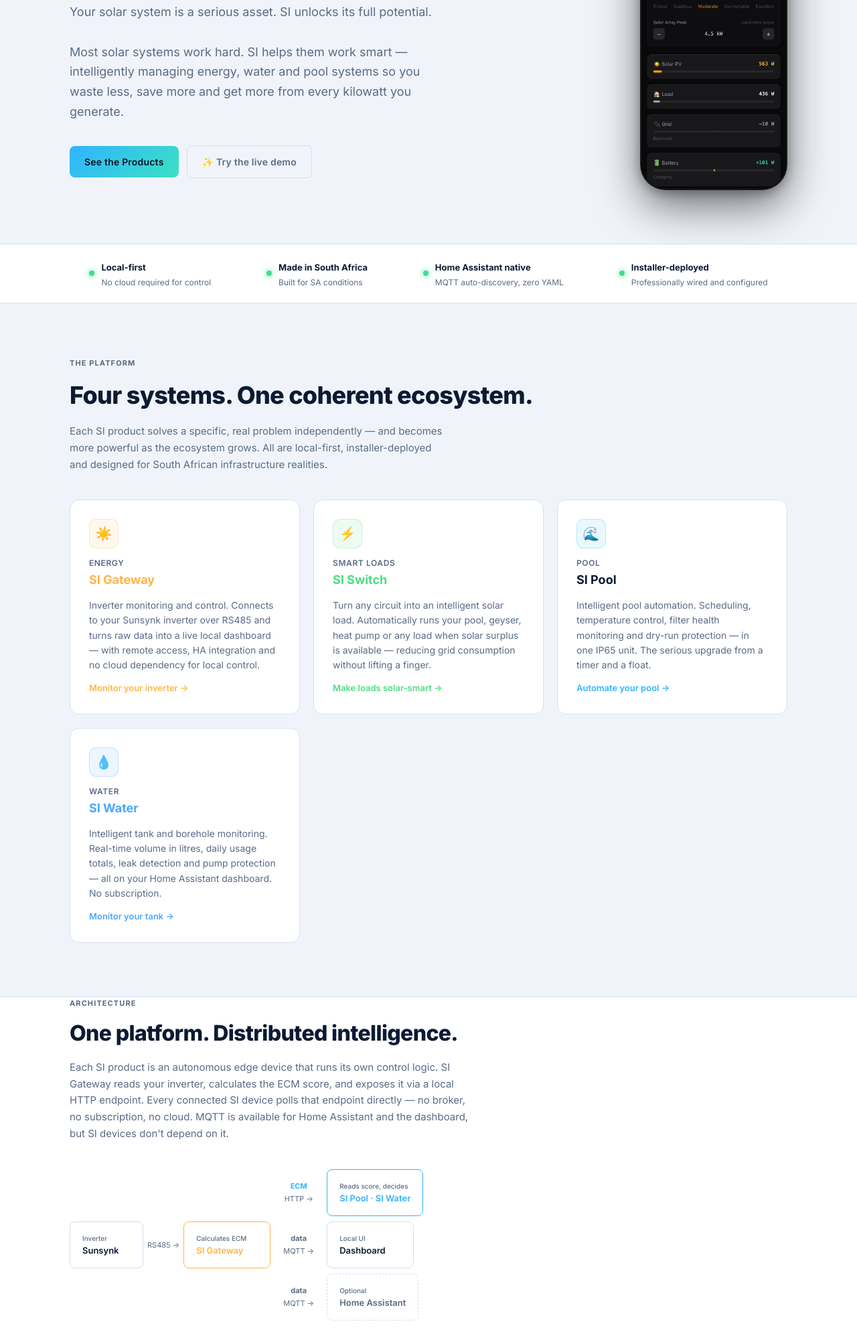
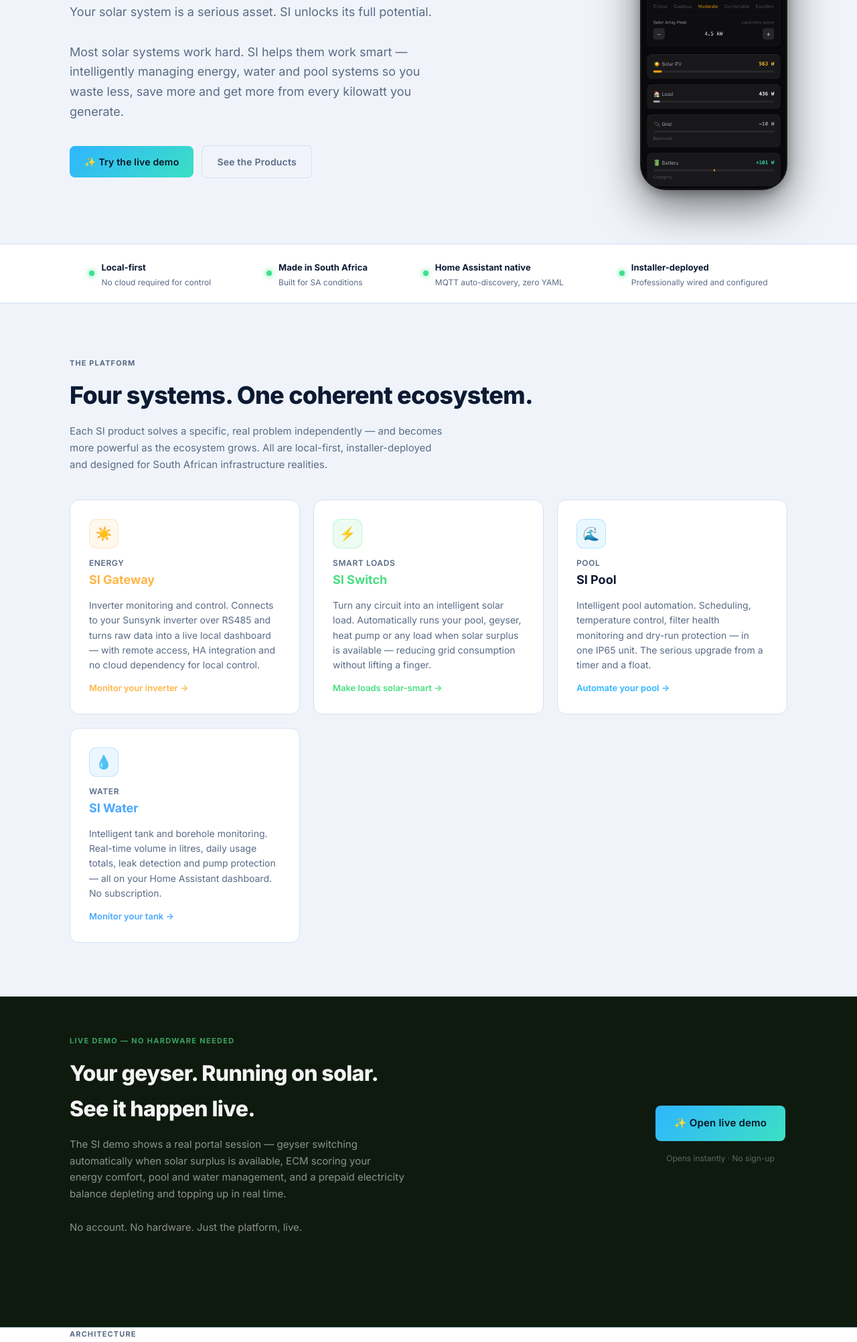
Before and after one commit to merv-gif/solaire-intelligence-site, a website: page index.html in a window 1280 px wide. Shown: the part 351-2355 px from the top of the page at 67% size. Drawn offline with Linux system fonts and the light colour scheme.

Commit message:
feat: make demo the primary CTA across homepage
- Hero: demo becomes primary amber button, 'See Products' drops to ghost
- New demo strip between products and 'How it works': dark green panel,
  geyser-focused headline, full feature list, single CTA — stacks on mobile
- The App section: demo replaces 'Request a demo' as primary CTA
- style.css: demo strip grid stacks to single column on mobile

```diff
--- a/index.html
+++ b/index.html
@@ -73,8 +73,8 @@
           Most solar systems work hard. SI helps them work smart — intelligently managing energy, water and pool systems so you waste less, save more and get more from every kilowatt you generate.
         </p>
         <div class="hero-actions">
-          <a class="btn btn-primary" href="#products">See the Products</a>
-          <a class="btn btn-ghost" href="https://portal.solaire-intelligence.co.za/login?demo=1" title="Explore the live portal with simulated data — no hardware needed">✨ Try the live demo</a>
+          <a class="btn btn-primary" href="https://portal.solaire-intelligence.co.za/login?demo=1" title="Explore the live portal with simulated data — no hardware needed">✨ Try the live demo</a>
+          <a class="btn btn-ghost" href="#products">See the Products</a>
         </div>
       </div>
       <div class="hero-phone">
@@ -174,6 +174,33 @@
         <span class="card-link">Monitor your tank →</span>
       </a>
 
+    </div>
+  </div>
+</section>
+
+<!-- ── Demo strip ───────────────────────────────────────────────────────────── -->
+<section style="background:#0f1a0f;border-top:1px solid rgba(74,222,128,0.15);border-bottom:1px solid rgba(74,222,128,0.15);">
+  <div class="wrap" style="padding-top:56px;padding-bottom:56px;">
+    <div style="display:grid;grid-template-columns:1fr auto;gap:40px;align-items:center;">
+      <div>
+        <p style="font-size:11px;font-weight:700;letter-spacing:0.12em;text-transform:uppercase;color:rgba(74,222,128,0.7);margin-bottom:14px;">Live demo — no hardware needed</p>
+        <h2 style="font-size:clamp(22px,3.5vw,32px);font-weight:800;letter-spacing:-0.02em;margin-bottom:14px;color:#f4f4f5;">
+          Your geyser. Running on solar.<br>See it happen live.
+        </h2>
+        <p style="color:rgba(244,244,245,0.55);font-size:15px;line-height:1.65;max-width:500px;margin-bottom:0;">
+          The SI demo shows a real portal session — geyser switching automatically when solar surplus is available, ECM scoring your energy comfort, pool and water management, and a prepaid electricity balance depleting and topping up in real time.<br><br>
+          No account. No hardware. Just the platform, live.
+        </p>
+      </div>
+      <div style="display:flex;flex-direction:column;align-items:center;gap:16px;min-width:200px;">
+        <a class="btn btn-primary" href="https://portal.solaire-intelligence.co.za/login?demo=1"
+           style="font-size:15px;padding:14px 28px;white-space:nowrap;">
+          ✨ Open live demo
+        </a>
+        <p style="font-size:12px;color:rgba(244,244,245,0.35);text-align:center;margin:0;">
+          Opens instantly · No sign-up
+        </p>
+      </div>
     </div>
   </div>
 </section>
@@ -606,8 +633,8 @@
       energy insight — all in one place. Available on iOS and Android.
     </p>
     <div style="display:flex;gap:12px;justify-content:center;flex-wrap:wrap;margin-bottom:48px;">
-      <a class="btn btn-primary" href="/portal">⬡ Sign In</a>
-      <a class="btn btn-ghost" href="#contact">Request a demo</a>
+      <a class="btn btn-primary" href="https://portal.solaire-intelligence.co.za/login?demo=1">✨ Try the live demo</a>
+      <a class="btn btn-ghost" href="https://portal.solaire-intelligence.co.za/login">⬡ Sign In</a>
     </div>
 
     <!-- Scrollable phone gallery -->
--- a/style.css
+++ b/style.css
@@ -700,4 +700,9 @@
   [style*="grid-template-columns:1fr 1fr"][style*="align-items:start"] {
     grid-template-columns: 1fr !important;
   }
+
+  /* Demo strip: stack on mobile */
+  [style*="grid-template-columns:1fr auto"][style*="gap:40px"] {
+    grid-template-columns: 1fr !important;
+  }
 }
```
